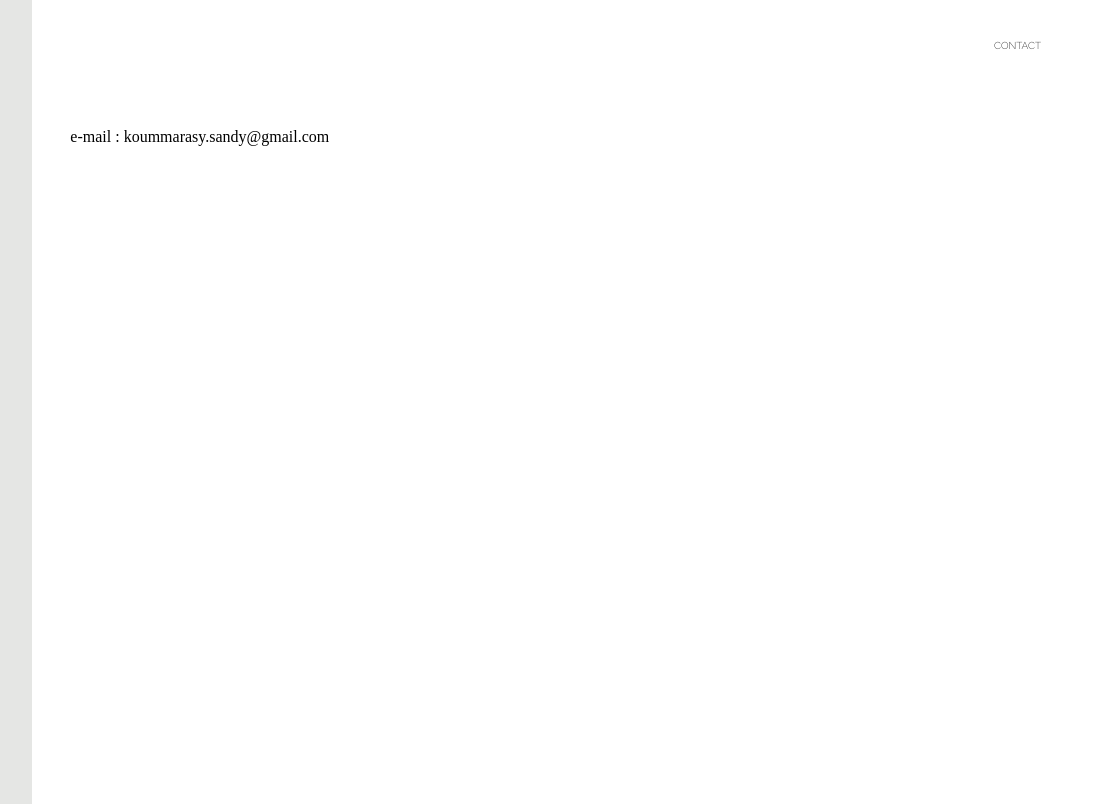
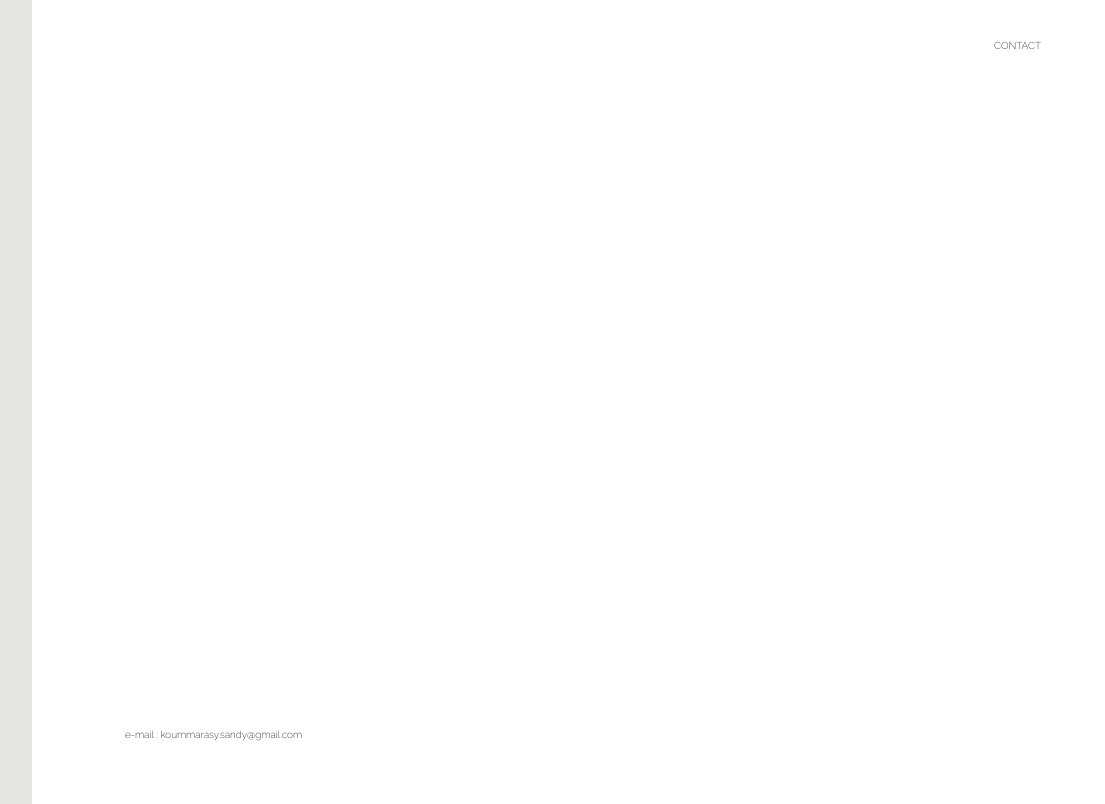
Before and after one commit to Dnozor/Koummarasy_Sandy_Art, a plain HTML site: page contactme.html in a window 1280 px wide. Shown: the full height of the page, 175-1280 px from the left. Drawn offline with Linux system fonts and the light colour scheme.

Commit message:
Update style_contactme.css

```diff
--- a/style_contactme.css
+++ b/style_contactme.css
@@ -31,7 +31,7 @@ input[type=submit]:hover {
   background-color: grey;
 }
 
-/*.container {
+.container {
   border-radius: 5px;
   background-color: none;
   padding: 20px;
@@ -40,6 +40,6 @@ input[type=submit]:hover {
   right: 5%;
   bottom: 5%;
   font-family: 'Raleway', sans-serif;
-  /*text-transform: uppercase;
-  font-size: 15px;
+  /*text-transform: uppercase;*/
+  font-size: 10px;
 }
```
